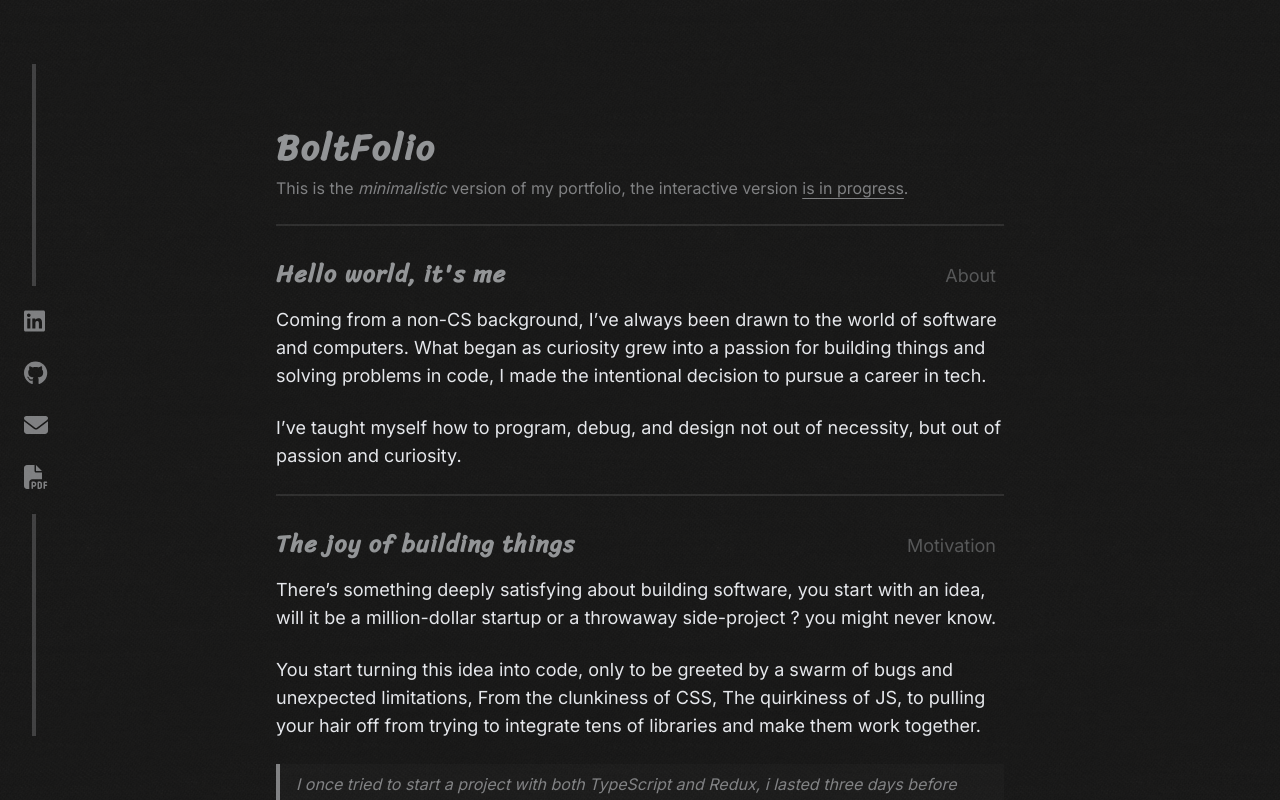
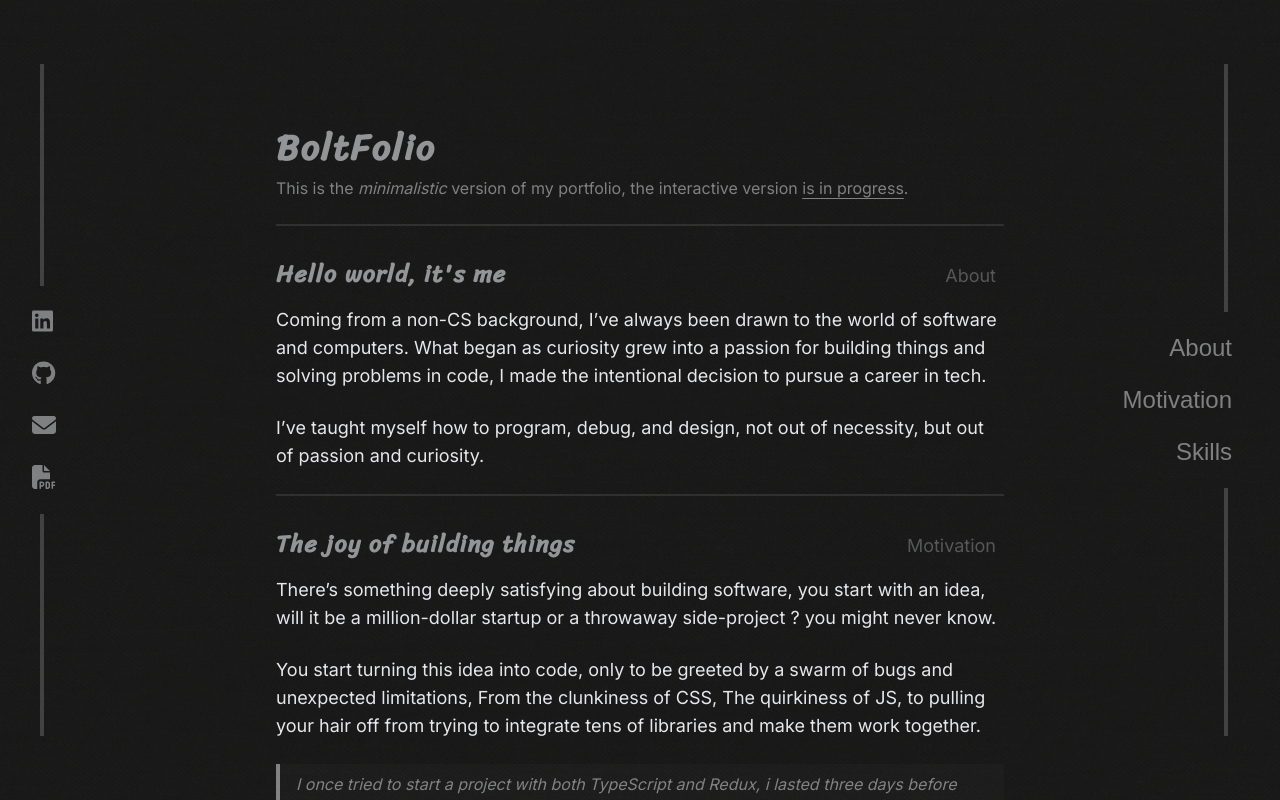
Before and after one commit to Boltawy/BoltFolio, a Next.js app: page / in a window 1280 px wide. Shown: the top 800 px of the page. Built offline with nearby package versions, Linux system fonts and the light colour scheme.

Commit message:
added nav on desktop

```diff
--- a/content/LiteMainContent.jsx
+++ b/content/LiteMainContent.jsx
@@ -3,17 +3,20 @@ import P from "@/app/lite/P.jsx";
 import SocialBar from "@/app/lite/SocialBar.jsx";
 import SubHeading from "@/app/lite/SubHeading.jsx";
 import MotivationContent from "./MotivationContent.jsx";
-import SectionTag from "@/app/lite/SectionTag.jsx";
+import Section from "@/app/lite/Section.jsx";
 export default function LiteMainContent({ setInteractiveMode }) {
   return (
     <>
       <main className="font-inter max-w-[510px] sm:max-w-xl  md:max-w-2xl lg:max-w-3xl px-5 mx-auto py-32 leading-9">
-        <h1 className="font-semibold text-4xl text-gray-200/60 pb-2 font-sriracha tracking-wider">
+        <h1
+          className="font-semibold text-4xl text-gray-200/60 pb-2 font-sriracha tracking-wider"
+          id="Home"
+        >
           BoltFolio
         </h1>
         <p className="pb-6 text-gray-200/50 leading-6">
-          This is the <i>minimalistic</i> version of my portfolio, the interactive
-          version{" "}
+          This is the <i>minimalistic</i> version of my portfolio, the
+          interactive version{" "}
           <button
             className=" underline underline-offset-4 cursor-pointer hover:text-gray-200"
             onClick={() => setInteractiveMode(true)}
@@ -22,21 +25,21 @@ export default function LiteMainContent({ setInteractiveMode }) {
           </button>
           .
         </p>
-        <Line />
+        <Section>
           <SubHeading sectionTag="About">Hello world, it's me</SubHeading>
           <P>
             Coming from a non-CS background, I’ve always been drawn to the world
-          of software and computers. What began as curiosity grew into a passion
-          for building things and solving problems in code, I made the
+            of software and computers. What began as curiosity grew into a
+            passion for building things and solving problems in code, I made the
             intentional decision to pursue a career in tech.
           </P>
           <P>
-          I’ve taught myself how to program, debug, and design not out of
+            I’ve taught myself how to program, debug, and design, not out of
             necessity, but out of passion and curiosity.
           </P>
-        <Line />
+        </Section>
         <MotivationContent />
-        <Line />
+        <Section>
           <SubHeading sectionTag="Skills">What do I know </SubHeading>
           <P>
             I've been learning <b>Frontend development</b> for almost 5 months,
@@ -56,9 +59,10 @@ export default function LiteMainContent({ setInteractiveMode }) {
           </P>
           <P>
             I'm currently diving into <b>Backend Development</b> with{" "}
-          <b>Node.js</b>, working toward becoming a <b>Full-Stack Developer</b>.
+            <b>Node.js</b>, working toward becoming a{" "}
+            <b>Full-Stack Developer</b>.
           </P>
-        <Line />
+        </Section>
         <SubHeading className={"pb-4"}>To be continued...</SubHeading>
         <Line />
         <footer className="text-gray-200/50 text-center">
--- a/src/app/layout.jsx
+++ b/src/app/layout.jsx
@@ -33,7 +33,7 @@ export const metadata = {
 
 export default function RootLayout({ children }) {
   return (
-    <html lang="en">
+    <html lang="en" className="scroll-smooth">
       <head>
         <link rel="icon" href="/public/favicon.svg" />
         <script src="https://cdnjs.cloudflare.com/ajax/libs/three.js/r128/three.min.js"></script>
--- /dev/null
+++ b/src/app/lite/Nav.jsx
@@ -0,0 +1,31 @@
+"use client";
+import Link from "next/link.js";
+import { usePathname } from "next/navigation.js";
+
+export default function Nav() {
+  const pathname = usePathname();
+
+  return (
+    <ul
+      className="flex flex-col justify-center items-end fixed top-1/2 h-screen -translate-y-1/2 right-12  py-16 text-2xl gap-5 text-gray-200/50 animate__animated animate__fadeIn
+        before:content-[''] before:w-1 before:relative before:top-0 before:right-1 before:h-1/2 before:bg-gray-200/20
+      after:content-[''] after:w-1 after:relative after:bottom-0 after:right-1 after:h-1/2 after:bg-gray-200/20"
+    >
+      <li className="">
+        <Link className="hover:text-gray-200" href="#Home">
+          About
+        </Link>
+      </li>
+      <li>
+        <Link className="hover:text-gray-200" href="#Motivation">
+          Motivation
+        </Link>
+      </li>
+      <li>
+        <Link className="hover:text-gray-200" href="#Skills">
+          Skills
+        </Link>
+      </li>
+    </ul>
+  );
+}
--- /dev/null
+++ b/src/app/lite/Section.jsx
@@ -0,0 +1,12 @@
+import React from "react";
+import Line from "./Line.jsx";
+
+export default function Section({ children }) {
+  return (
+    <>
+      <Line />
+      <section>{children}</section>
+      <Line />
+    </>
+  );
+}
--- a/src/app/lite/SocialBar.jsx
+++ b/src/app/lite/SocialBar.jsx
@@ -5,13 +5,14 @@ import {
   faLinkedin,
 } from "@fortawesome/free-brands-svg-icons";
 import { faEnvelope, faFilePdf } from "@fortawesome/free-solid-svg-icons";
-export default function SocialBar({ vertical = false,  className="" }) {
+export default function SocialBar({ vertical = false, className = "" }) {
   let styling;
   if (vertical)
-    styling = `flex flex-col justify-center fixed top-1/2 h-screen -translate-y-1/2 left-6  py-16 text-2xl gap-5 text-gray-200/50 animate__animated animate__fadeIn
+    styling = `flex flex-col justify-center fixed top-1/2 h-screen -translate-y-1/2 left-8  py-16 text-2xl gap-5 text-gray-200/50 animate__animated animate__fadeIn
         before:content-[''] before:w-1 before:relative before:top-0 before:left-2 before:h-1/2 before:bg-gray-200/20
       after:content-[''] after:w-1 after:relative after:bottom-0 after:left-2 after:h-1/2 after:bg-gray-200/20`;
-  else styling = `flex justify-center pt-4 text-2xl gap-5 text-gray-200/50 animate__animated animate__fadeIn`;
+  else
+    styling = `flex justify-center pt-4 text-2xl gap-5 text-gray-200/50 animate__animated animate__fadeIn`;
 
   return (
     <>
--- a/src/app/lite/SubHeading.jsx
+++ b/src/app/lite/SubHeading.jsx
@@ -4,7 +4,10 @@ export default function SubHeading({ children, sectionTag, className }) {
       <h3 className="font-semibold  text-2xl text-gray-200/60 py-4 font-sriracha tracking-wider">
         {children}
       </h3>
-      <h2 className="text-gray-200/30 text-right -mb-[28px] text-lg pr-2 ">
+      <h2
+        className="text-gray-200/30 text-right -mb-[28px] text-lg pr-2 scroll-mt-6"
+        id={sectionTag}
+      >
         {sectionTag}
       </h2>
     </div>
--- a/src/app/page.jsx
+++ b/src/app/page.jsx
@@ -3,6 +3,7 @@ import LiteMainContent from "../../content/LiteMainContent.jsx";
 import { useEffect, useState } from "react";
 import Interactive from "./Interactive.jsx";
 import SocialBar from "./lite/SocialBar.jsx";
+import Nav from "./lite/Nav.jsx";
 
 export default function page() {
   const [interactiveMode, setInteractiveMode] = useState(false);
@@ -27,8 +28,11 @@ export default function page() {
         <div className="bg-[url('/simple-bg.png')] h-screen w-screen fixed inset-0"></div>
       </div>
 
-      {isMobile && isLoaded && <SocialBar className="absolute top-6 left-1/2 -translate-x-1/2" />}
+      {isMobile && isLoaded && (
+        <SocialBar className="absolute top-6 left-1/2 -translate-x-1/2" />
+      )}
       {!isMobile && isLoaded && <SocialBar vertical={true} />}
+      {!isMobile && isLoaded && <Nav />}
 
       {interactiveMode ? (
         <Interactive setInteractiveMode={setInteractiveMode} />
```
Lines whose indentation alone changed are shown as unchanged.
